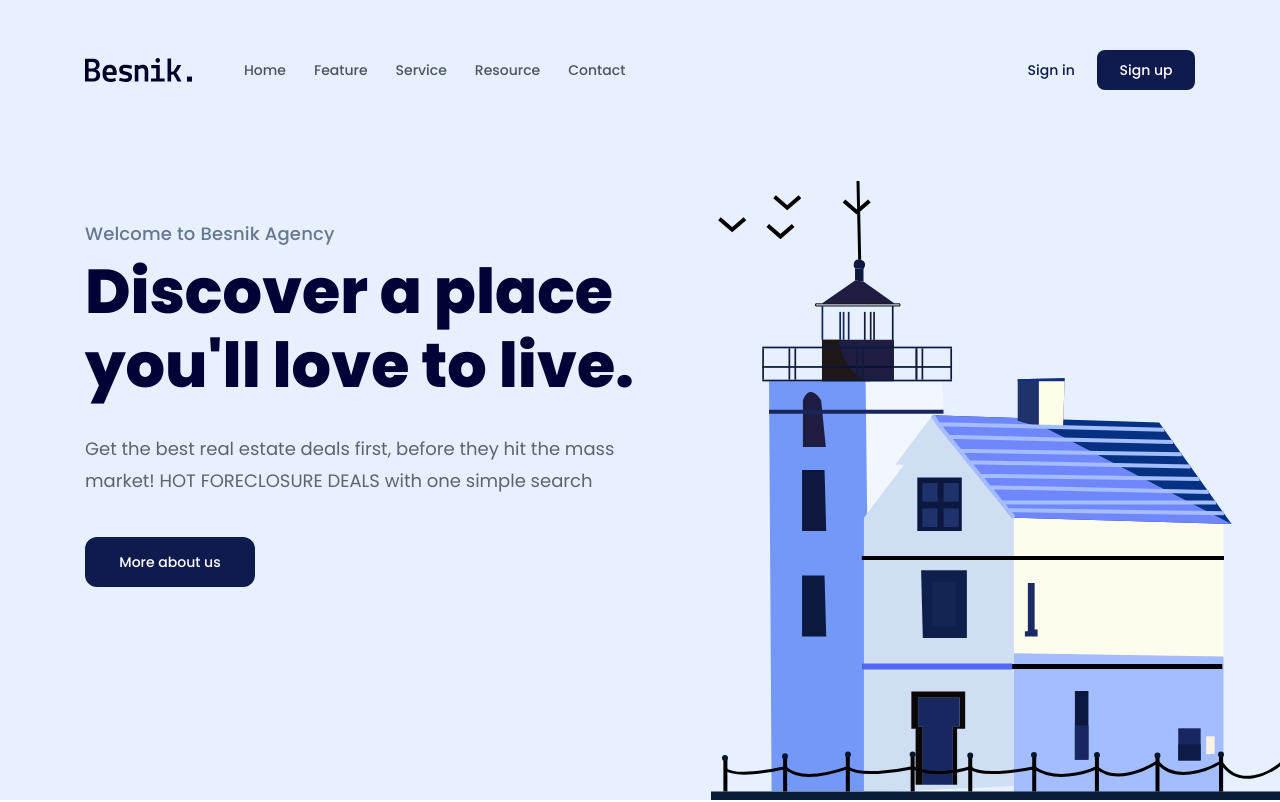
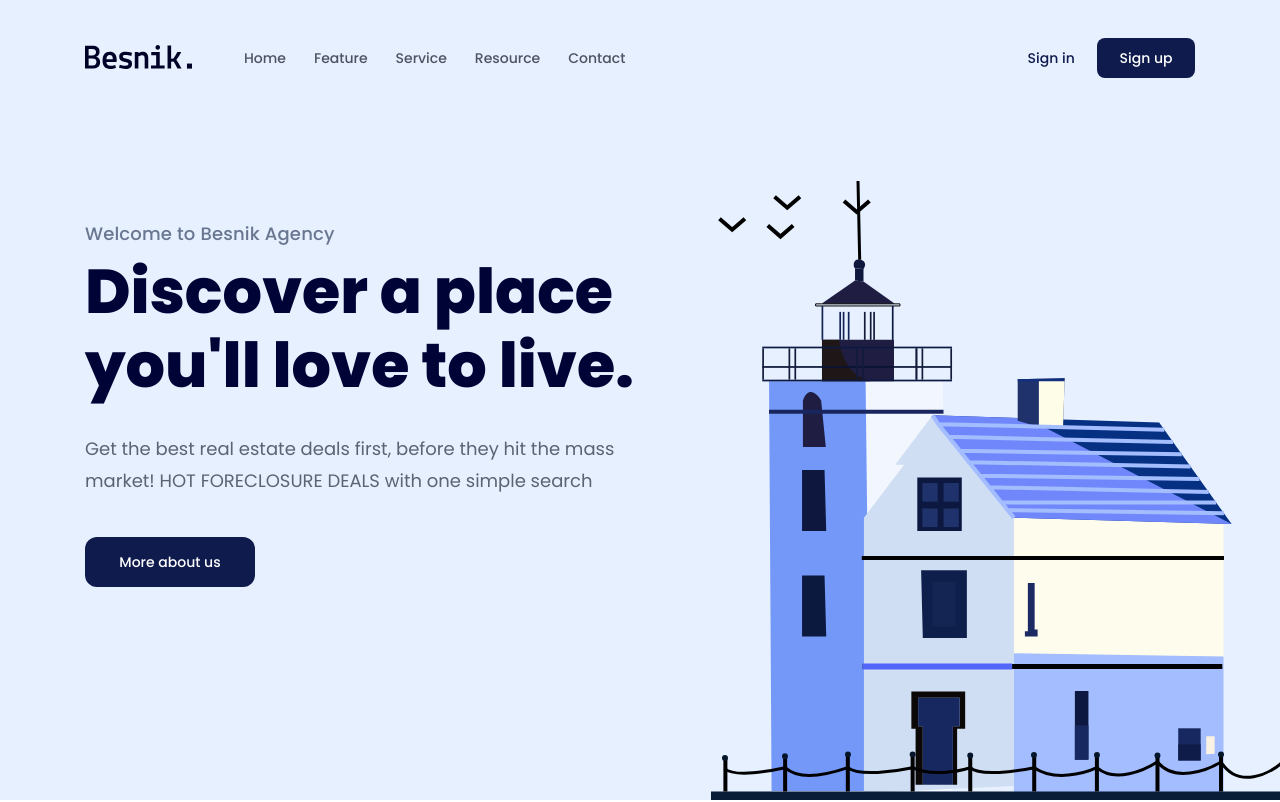
Before and after one commit to LinhVuVS/Besnik-FrontEnd, a plain HTML site: page index.html in a window 1280 px wide. Shown: the top 802 px of the page. Drawn offline with Linux system fonts and the light colour scheme.

Commit message:
Fix Header & Logo

```diff
--- a/asset/css/style.css
+++ b/asset/css/style.css
@@ -52,16 +52,18 @@ a {
 
 /* ================Header============= */
 
-.header {
+.fixed-header {
     background-color: #e6f0ff;
-    height: 100vh;
-    position: relative;
+    padding-top: 26px;
+    position: sticky;
+    top: -26px;
+    z-index: 1;
 }
 
 .navbar {
     display: flex;
     align-items: center;
-    padding-top: 50px;
+    padding: 12px 0;
 }
 
 .navbar ul {
@@ -96,9 +98,17 @@ a {
     border-radius: 8px;
 }
 
+/* Hero wrap */
+.hero-wrap {
+    background-color: #e6f0ff;
+    height: calc(100vh - 90px);
+    position: relative;
+    display: flex;
+    flex-direction: column;
+}
+
 .hero {
     margin-top: 130px;
-    display: flex;
 }
 
 .hero .info {
@@ -575,8 +585,8 @@ a {
     gap: 185px;
 }
 
-.footer .column {
-}
+/* .footer .column {
+} */
 
 .footer .heading {
     font-family: "Lato";
@@ -613,11 +623,16 @@ a {
 }
 
 .footer .social-link {
+    width: 28px;
+    height: 28px;
     display: flex;
     align-items: center;
     justify-content: center;
-    width: 28px;
-    height: 28px;
+    background-color: #f9f9f9;
+}
+
+.footer .social-link + .social-link {
+    margin-left: 16px;
 }
 
 .footer .social-link:hover {
--- a/index.html
+++ b/index.html
@@ -17,13 +17,15 @@
         <link rel="stylesheet" href="./asset/css/style.css" />
     </head>
     <body>
-        <main style="height: 2000px">
+        <main>
             <!-- Header -->
-            <header class="header">
+            <header class="fixed-header">
                 <div class="content">
                     <nav class="navbar">
                         <!-- Logo -->
-                        <img src="./asset/img/logo.svg" alt="Logo" />
+                        <a href="/"
+                            ><img src="./asset/img/logo.svg" alt="Logo"
+                        /></a>
                         <!-- Navigation -->
                         <ul>
                             <li><a href="#!">Home</a></li>
@@ -38,7 +40,11 @@
                             <a href="#!" class="btn action-btn">Sign up</a>
                         </div>
                     </nav>
-
+                </div>
+            </header>
+            <!-- Hero -->
+            <div class="hero-wrap">
+                <div class="content">
                     <div class="hero">
                         <div class="info">
                             <p class="sub-title">Welcome to Besnik Agency</p>
@@ -59,7 +65,7 @@
                         />
                     </div>
                 </div>
-            </header>
+            </div>
 
             <!-- Client -->
             <div class="clients">
```
